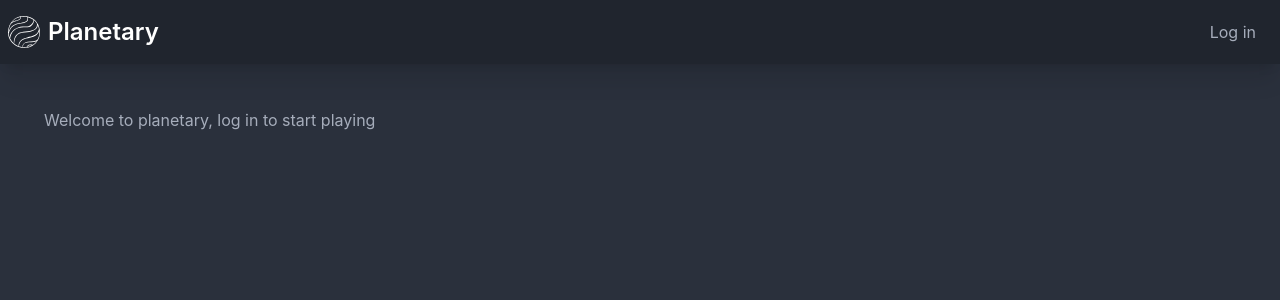
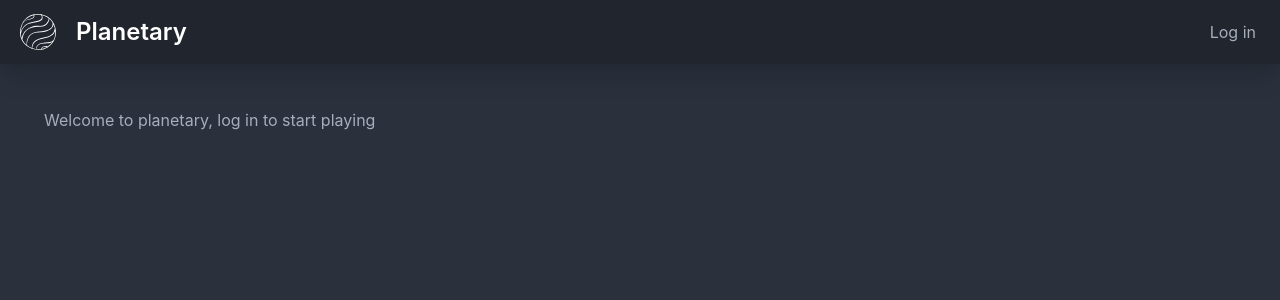
Before and after one commit to SukhyBhullar/SukhyBhullar.github.io, a Next.js app: page / in a window 1280 px wide. Shown: the top 300 px of the page. Built offline with nearby package versions, Linux system fonts and the light colour scheme; no server answers.

Commit message:
PLAN-24: Fix image

```diff
--- a/components/layout/mainLayout.tsx
+++ b/components/layout/mainLayout.tsx
@@ -1,21 +1,22 @@
-import { useUser } from '@auth0/nextjs-auth0';
+/* eslint-disable @next/next/no-img-element */
+import { useUser } from "@auth0/nextjs-auth0";
 import { useState } from "react";
-import Image from "next/image";
 import Head from "next/head";
-import Link from 'next/link';
+import Link from "next/link";
 
 interface Props {
-  children: React.ReactNode
+  children: React.ReactNode;
 }
 
 const MainLayout: React.FC<Props> = ({ children }) => {
-  const { user, isLoading, error} = useUser();
+  const { user, isLoading, error } = useUser();
 
   const [theme, setTheme] = useState("dark");
 
-  // const onThemeChange = () => {
-  //   setTheme("bumblebee");
-  // };
+  if (isLoading) {
+    return <div>Loading ...</div>;
+  }
+  if (error) return <div>{error.message}</div>;
 
   return (
     <div data-theme={theme} className="">
@@ -27,12 +28,10 @@ const MainLayout: React.FC<Props> = ({ children }) => {
 
       <div className="navbar bg-base-300 shadow-xl">
         <div className="flex-1 gap-2">
-          <Image
-            src="./planetlogo.svg"
+          <img
+            src="/planetlogo.svg"
             className="ml-3 mr-3 h-6 sm:h-9 fill-white"
             alt="Planetary Logo"
-            width={32}
-            height={32}
           />
           <span className="self-center whitespace-nowrap text-2xl font-semibold text-white">
             Planetary
@@ -42,15 +41,13 @@ const MainLayout: React.FC<Props> = ({ children }) => {
           <ul className="menu menu-horizontal p-0">
             {!user && (
               <li>
-                <Link href="/api/auth/login">Log in</Link >
+                <Link href="/api/auth/login">Log in</Link>
               </li>
             )}
             {user && (
               <>
                 <li>
-                <Link href="/api/auth/logout">
-                    Log out
-                  </Link >
+                  <Link href="/api/auth/logout">Log out</Link>
                 </li>
               </>
             )}
--- a/next.config.js
+++ b/next.config.js
@@ -3,13 +3,13 @@ const nextConfig = {
   reactStrictMode: true,
   swcMinify: true,
   images: {
-    loader: 'akamai',
-    path: '',
+    loader: "akamai",
+    path: "/public",
   },
   publicRuntimeConfig: {
     // Will be available on both server and client
-    baseUrl: '/static',
+    baseUrl: "/static",
   },
-}
+};
 
-module.exports = nextConfig
+module.exports = nextConfig;
--- a/pages/index.tsx
+++ b/pages/index.tsx
@@ -4,12 +4,7 @@ import { useUser } from "@auth0/nextjs-auth0";
 import Link from "next/link";
 import CenteredBox from "../components/common/centeredBox";
 const Home: NextPage = () => {
-  const { user, isLoading, error } = useUser();
-
-  if (isLoading) {
-    return <div>Loading ...</div>;
-  }
-  if (error) return <div>{error.message}</div>;
+  const { user } = useUser();
 
   return (
     <MainLayout>
```
